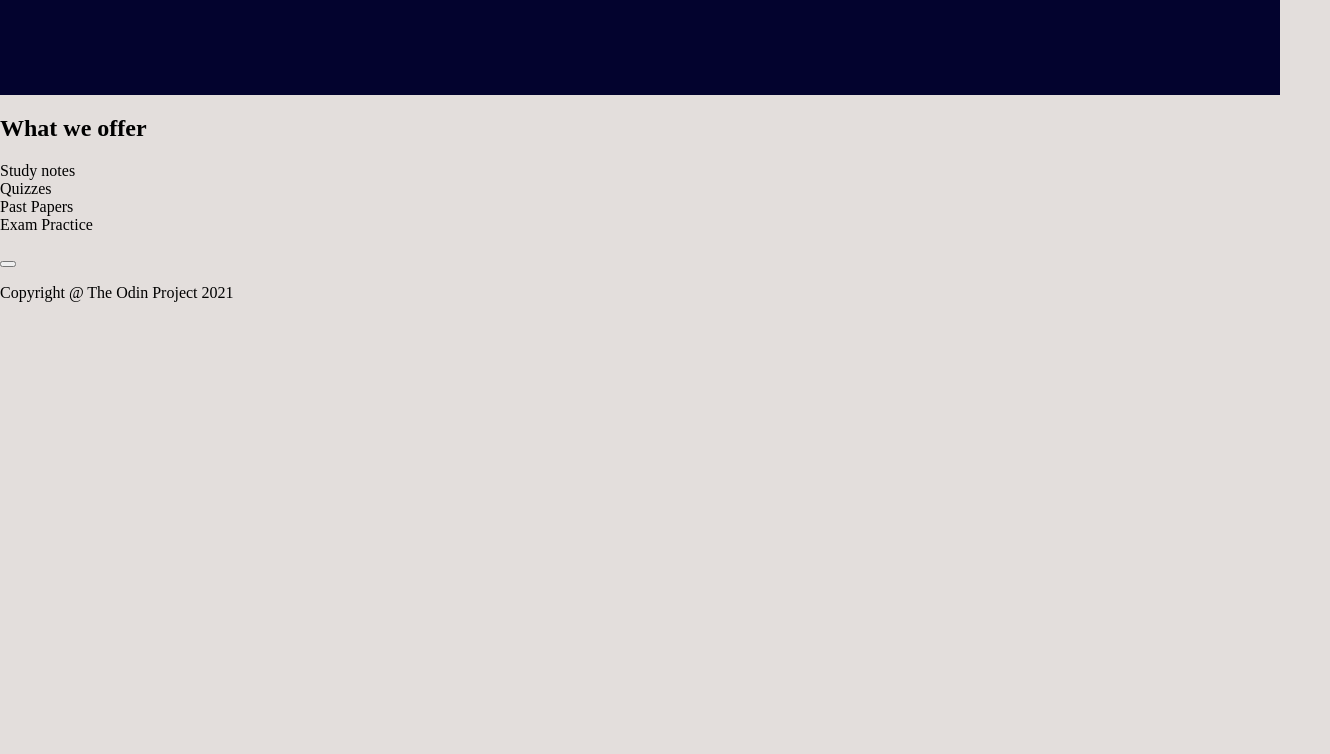
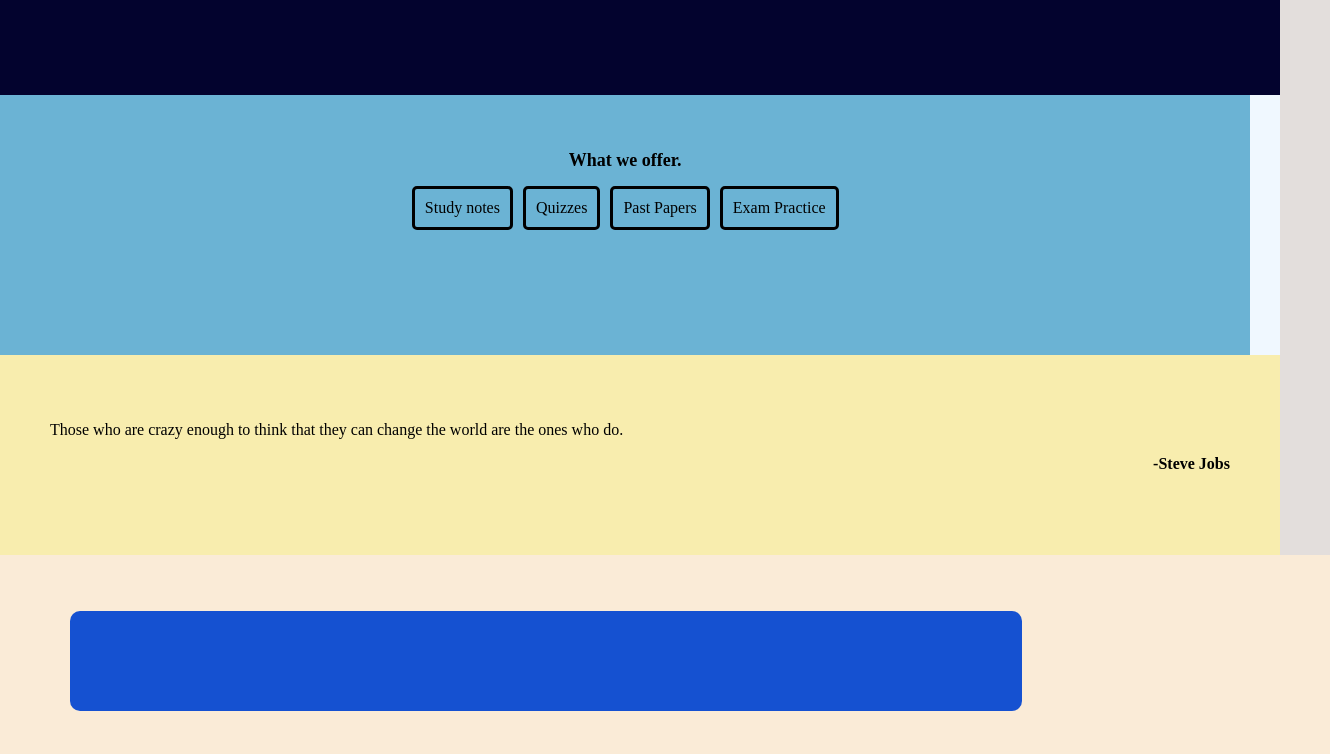
Before and after one commit to Newmarahx/landing-page.top, a plain HTML site: page index.html in a window 1280 px wide. Shown: the part 321-1075 px from the top of the page, 1330 px wide, since content can reach past the window. Before the commit the page ends 800 px from the top, so only its background shows below. Drawn offline with Linux system fonts and the light colour scheme.

Commit message:
more css added for precise styling

```diff
--- a/index.css
+++ b/index.css
@@ -1,5 +1,5 @@
 body{
-    width:100%;
+
     background:#E3DEDC;
     margin:0;
     padding:0;
@@ -9,7 +9,13 @@ header{
     width:100%;
     height:400px;
     background:#03032E;
+    margin: 0;
+}
 
+main{
+    background-color: aliceblue;
+    width:100%;
+    height:auto;
 }
 
 ul{
@@ -47,7 +53,7 @@ ul{
     height: 30px;
     background-color:#0CA2EB ;
     border:none;
-    padding: 30px 40px;
+    padding: 20px 40px;
     border-radius: 10px;
     text-align: center;
     box-sizing: border-box;
@@ -57,3 +63,87 @@ img{
     width: 300px;
     height: 150px;
 }
+
+.campus-section{
+    width: 100%;
+    height: 200px;
+}
+
+#campus-resources{
+    background-color: rgb(107, 179, 212);
+    padding: 30px;
+    width:93%;
+
+
+}
+
+#campus-resources > h2{
+    text-align: center;
+    font-size: large;
+    font-weight: 800;
+    padding-top: 10px ;
+}
+
+.campus-contents{
+    display:flex;
+    flex: 1;
+    justify-content: center;
+    gap:10px;
+}
+
+.campus-course{
+    border: 3px solid black;
+    padding: 10px;
+    border-radius: 5px;
+
+}
+
+#campus-motivation{
+    background-color: rgb(248, 237, 174);
+}
+
+.quote-align{
+    margin: 0 auto;
+    padding: 50px;
+}
+
+.campus-credit{
+    text-align: right;
+    font-weight: bold;
+}
+
+#campus-signup{
+    background-color: antiquewhite;
+    width:93%;
+    height: 250px;
+    padding: 40px 70px;
+}
+
+.campus-action-btn{
+    background-color: #1551d1;
+    width:80%;
+    height: 100px;
+    border-radius: 10px;
+
+}
+
+
+
+
+
+
+
+
+footer{
+    background-color: #0d1a63;
+
+}
+
+.copyright{
+    text-align: center;
+    font-weight: 900;
+    padding: 30px 150px;
+    color: antiquewhite;
+     margin-bottom: 0;
+
+}
--- a/index.html
+++ b/index.html
@@ -10,7 +10,7 @@
         <header>
             <nav>
                 <ul>
-                    <li>Campus_Side</li>
+                    <li id="brand">Campus_Side</li>
                     <li>Home</li>
                     <li>Contact</li>
                     <li>About us</li>
@@ -18,20 +18,21 @@
             </nav>
             <div id="campus-intro">
                     <div class="para1">
-                        <h1 class="campus-heading">Your ZIMSEC Campus_Side</h1>
+                        <h1 class="campus-heading">Your first ZIMSEC Campus_Side</h1>
                         <p class="para2">Hey ZIMSEC student, this is Campus_Side and our mission is to help you to boost your grades by 4 times.</p>
                         <p class="para2">Sign up to find out.</p>
+
                         <button type="submit" id="campus-btn">Sign up</button>
                     </div>
                     <div class="img1">
                         <img src="https://cdn.pixabay.com/photo/2017/02/01/13/52/analysis-2030261_1280.jpg">
                     </div>
-                </div>
+            </div>
         </header>
 
         <main>
-            <section>
-                <h2>What we offer</h2>
+            <section class="campus-section" id="campus-resources">
+                <h2>What we offer.</h2>
                 <div class="campus-contents">
                     <div class="campus-course">Study notes</div>
                     <div class="campus-course">Quizzes</div>
@@ -40,22 +41,24 @@
                 </div>
             </section>
 
-            <section>
-                <p class="campus-quote"></p>
-                <p class="campus-credit"></p>
+            <section class="campus-section" id="campus-motivation">
+                <div class="quote-align">
+                 <p class="campus-quote">Those who are crazy enough to think that they can change the world are the ones who do.</p>
+                 <p class="campus-credit">-Steve Jobs</p>
+                </div>
             </section>
 
-            <section>
-                <div class="campus-action-button">
+            <section class="campus-section" id="campus-signup">
+                <div class="campus-action-btn">
                     <p class="campus-register"></p>
-                    <button type="submit" id="campus-action"></button>
+                    <!--<button type="submit" id="campus-action"></button>-->
                 </div>
             </section>
         </main>
 
         <footer>
-            <p class=""copyright>
-                Copyright @ The Odin Project 2021
+            <p class="copyright">
+                Copyright @ The Campuny 2026
             </p>
         </footer>
 
```
